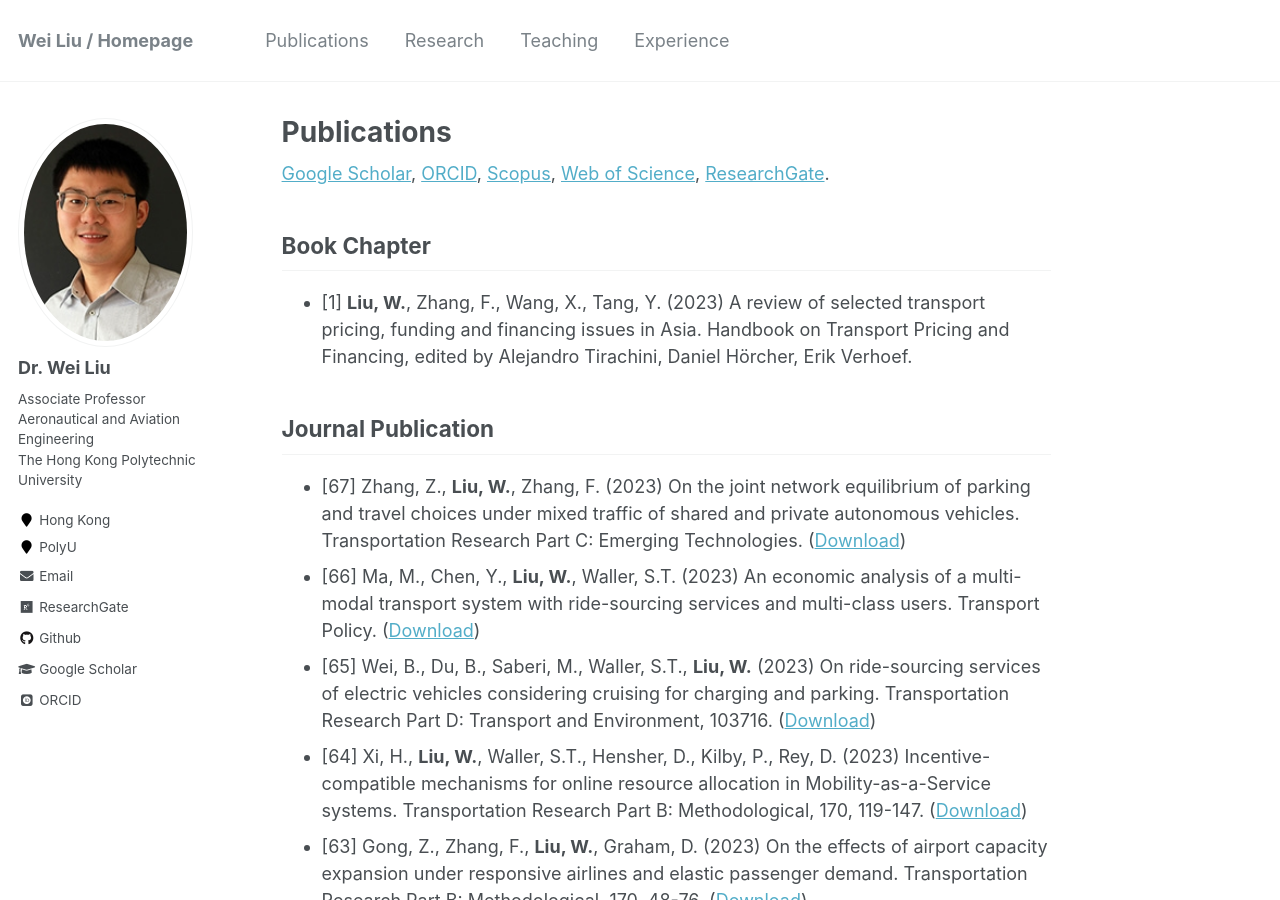
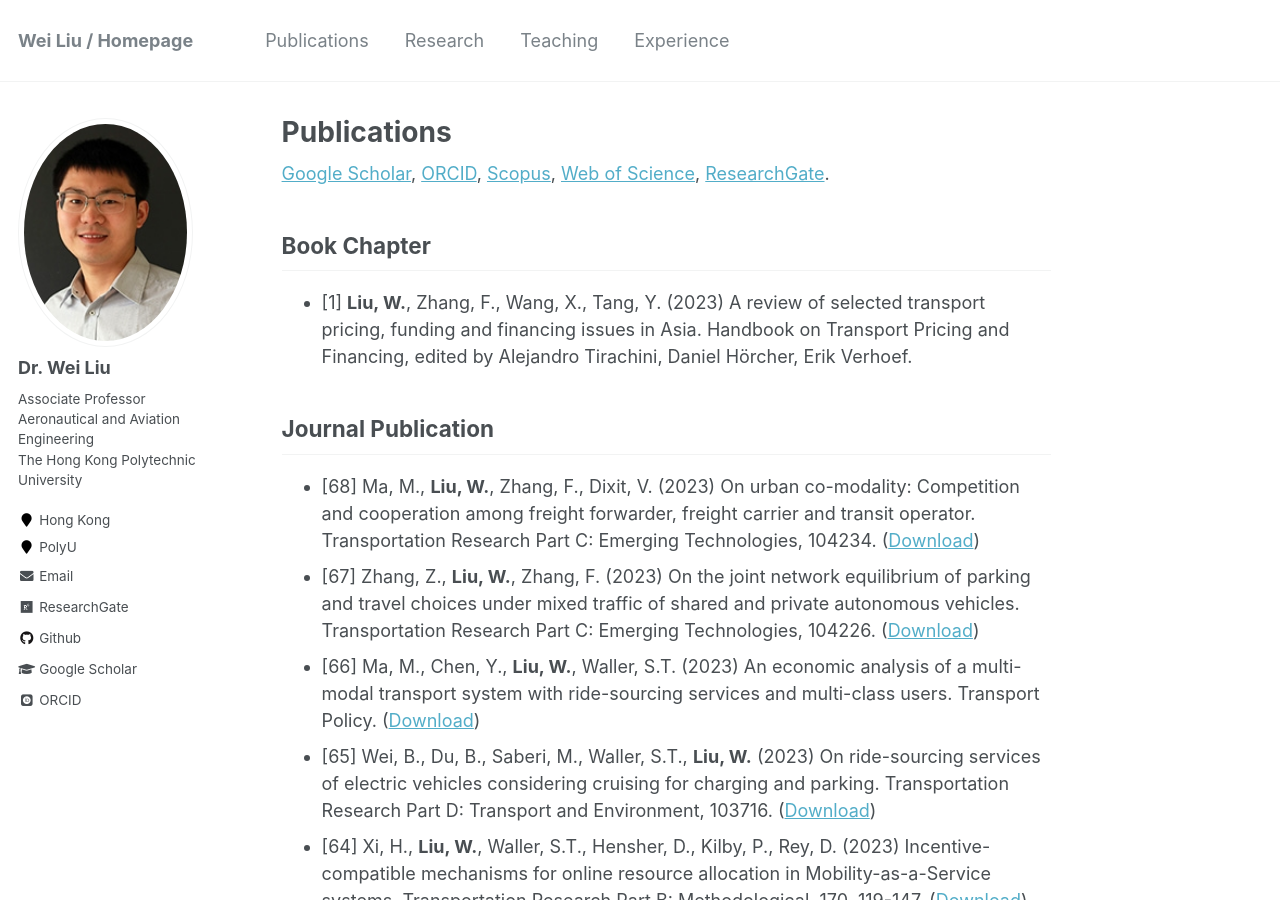
Before and after one commit to weiliu2016/weiliu2016.github.io, a Jekyll site: the page built from _pages/publications.md, in a window 1280 px wide and 900 px high. Built offline with Jekyll 4.4.1, drawn with Linux system fonts in a browser that asks for light colours; some web fonts are replaced.

Commit message:
Update publications.md

```diff
--- a/_pages/publications.md
+++ b/_pages/publications.md
@@ -22,8 +22,9 @@ Book Chapter
 
 Journal Publication
 ----------
-* [67] Zhang, Z., **Liu, W.**, Zhang, F. (2023) On the joint network equilibrium of parking and travel choices under mixed traffic of shared and private autonomous vehicles. Transportation Research Part C: Emerging Technologies. ([Download](https://doi.org/10.1016/j.trc.2023.xxxxxx))
-* [66] Ma, M., Chen, Y., **Liu, W.**, Waller, S.T. (2023) An economic analysis of a multi-modal transport system with ride-sourcing services and multi-class users. Transport Policy. ([Download](https://doi.org/10.1016/j.tranpol.2023.xx.xxx))
+* [68] Ma, M., **Liu, W.**, Zhang, F., Dixit, V. (2023) On urban co-modality: Competition and cooperation among freight forwarder, freight carrier and transit operator. Transportation Research Part C: Emerging Technologies, 104234. ([Download](https://doi.org/10.1016/j.trc.2023.104234))
+* [67] Zhang, Z., **Liu, W.**, Zhang, F. (2023) On the joint network equilibrium of parking and travel choices under mixed traffic of shared and private autonomous vehicles. Transportation Research Part C: Emerging Technologies, 104226. ([Download](https://doi.org/10.1016/j.trc.2023.104226))
+* [66] Ma, M., Chen, Y., **Liu, W.**, Waller, S.T. (2023) An economic analysis of a multi-modal transport system with ride-sourcing services and multi-class users. Transport Policy. ([Download](https://doi.org/10.1016/j.tranpol.2023.06.008))
 * [65] Wei, B., Du, B., Saberi, M., Waller, S.T., **Liu, W.** (2023) On ride-sourcing services of electric vehicles considering cruising for charging and parking. Transportation Research Part D: Transport and Environment, 103716. ([Download](https://doi.org/10.1016/j.trd.2023.103716))
 * [64] Xi, H., **Liu, W.**, Waller, S.T., Hensher, D., Kilby, P., Rey, D. (2023) Incentive-compatible mechanisms for online resource allocation in Mobility-as-a-Service systems. Transportation Research Part B: Methodological, 170, 119-147. ([Download](https://doi.org/10.1016/j.trb.2023.02.011))
 * [63] Gong, Z., Zhang, F., **Liu, W.**, Graham, D. (2023) On the effects of airport capacity expansion under responsive airlines and elastic passenger demand. Transportation Research Part B: Methodological, 170, 48-76. ([Download](https://doi.org/10.1016/j.trb.2023.02.010))
```
